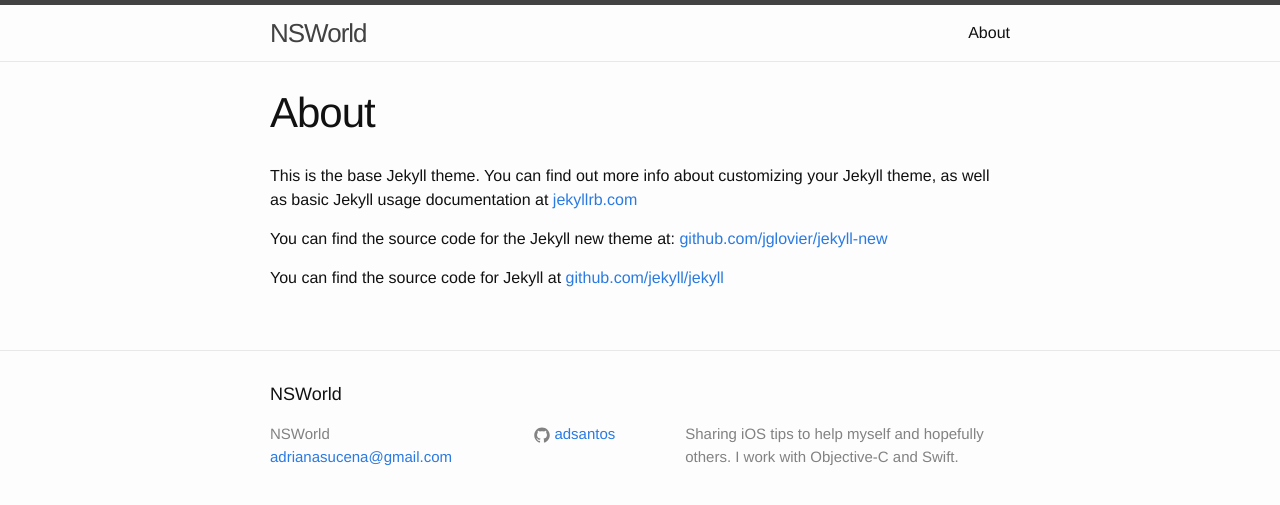
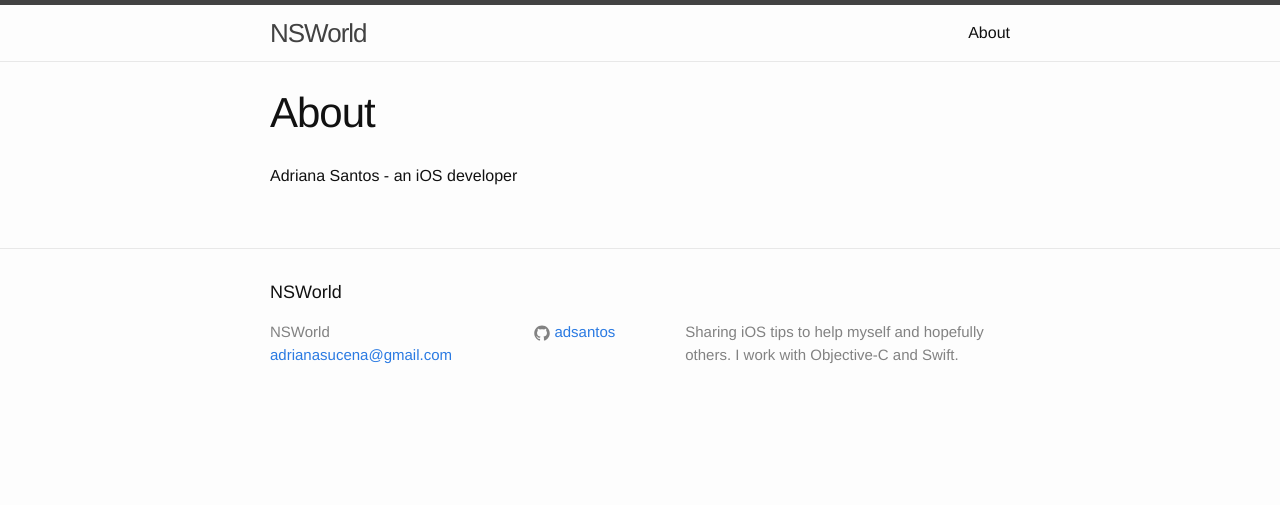
Before and after one commit to adsantos/adsantos.github.io, a Jekyll site: the page built from about.md, in a window 1280 px wide. Shown: the top 505 px of the page. Built offline with Jekyll 4.4.1, drawn with Linux system fonts in a browser that asks for light colours.

Commit message:
Basic about

```diff
--- a/about.md
+++ b/about.md
@@ -4,8 +4,4 @@ title: About
 permalink: /about/
 ---
 
-This is the base Jekyll theme. You can find out more info about customizing your Jekyll theme, as well as basic Jekyll usage documentation at [jekyllrb.com](http://jekyllrb.com/)
-
-You can find the source code for the Jekyll new theme at: [github.com/jglovier/jekyll-new](https://github.com/jglovier/jekyll-new)
-
-You can find the source code for Jekyll at [github.com/jekyll/jekyll](https://github.com/jekyll/jekyll)
+Adriana Santos - an iOS developer
```
